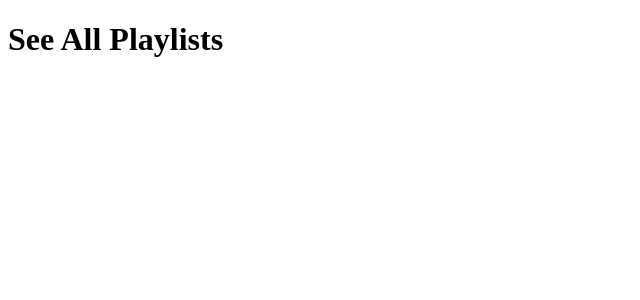
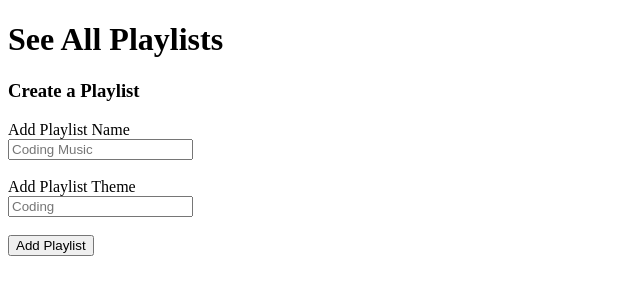
Before and after one commit to stef-codes/soniq-frontend, a React (Create React App) app: page /playlists in a window 1280 px wide. Shown: the top 300 px of the page, without its empty margins (0-640 px from the left). Built offline with nearby package versions, Linux system fonts and the light colour scheme.

Commit message:
add playlist form component to playlist component

```diff
--- a/src/components/Playlists/Playlists.jsx
+++ b/src/components/Playlists/Playlists.jsx
@@ -1,10 +1,18 @@
 import React from 'react'
 // import '../playlists.styles.css'
+import PlaylistForm from './PlaylistForm'
 
-const Playlists = () => {
+class Playlists extends React.Component {
+
+    render() {
     return (
+
+    <div>
     <h1>See All Playlists</h1>
-    )
+
+        <PlaylistForm/>
+    </div>
+    )}
 }
 
 export default Playlists
```
